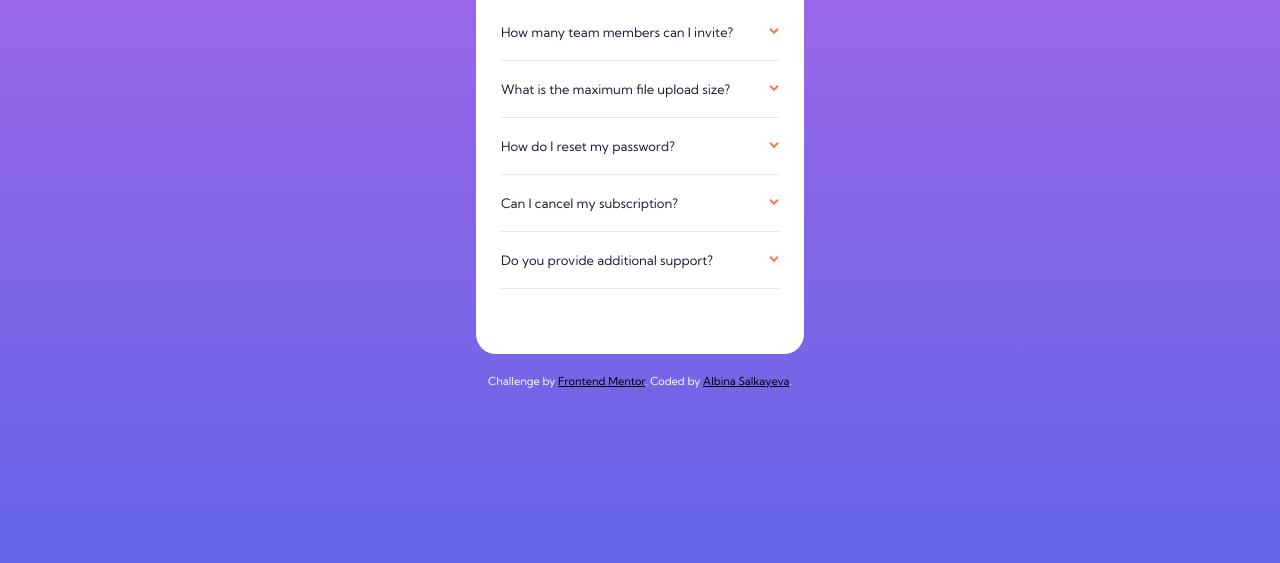
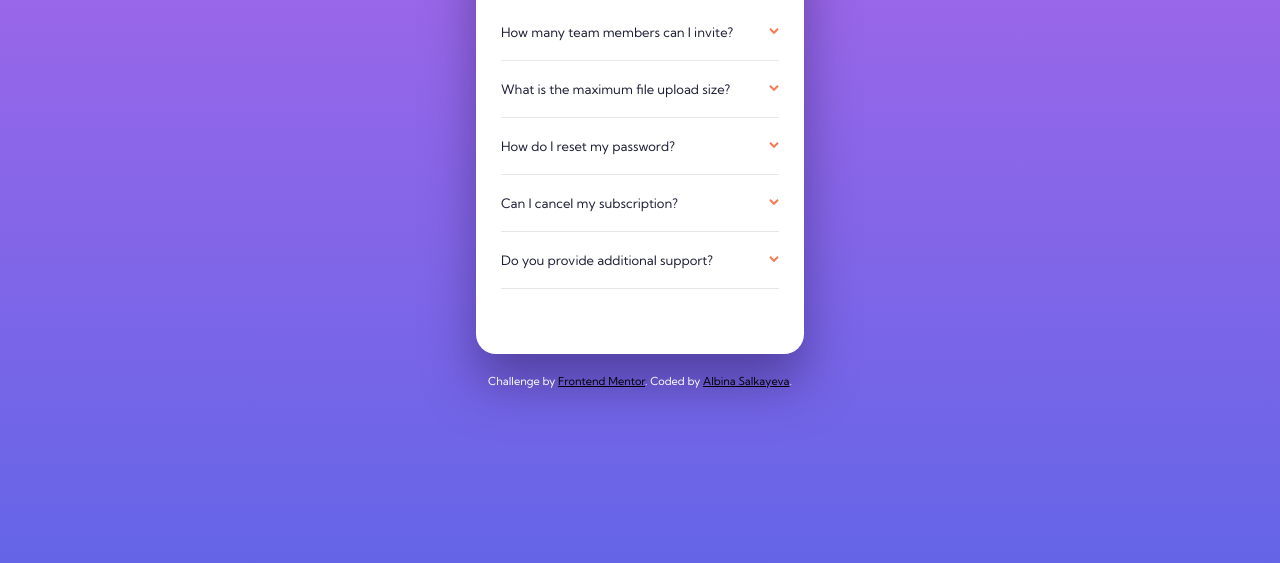
Before and after one commit to albina0104/faq-accordion-card, a website: page site/index.html in a window 1280 px wide. Shown: the part 237-800 px from the top of the page. Drawn offline with nearby package versions, Linux system fonts and the light colour scheme; files that its build step writes are made by us from their sources.

Commit message:
Add shadow to the FAQ card

```diff
--- a/site/scss/_components.scss
+++ b/site/scss/_components.scss
@@ -5,6 +5,7 @@
   border-radius: rem(20px);
   width: rem(328px);
   padding: rem(25px);
+  box-shadow: 0 rem(30px) rem(50px) hsla(255, 50%, 25%, 0.5);
 }
 
 .faq-heading {
```
